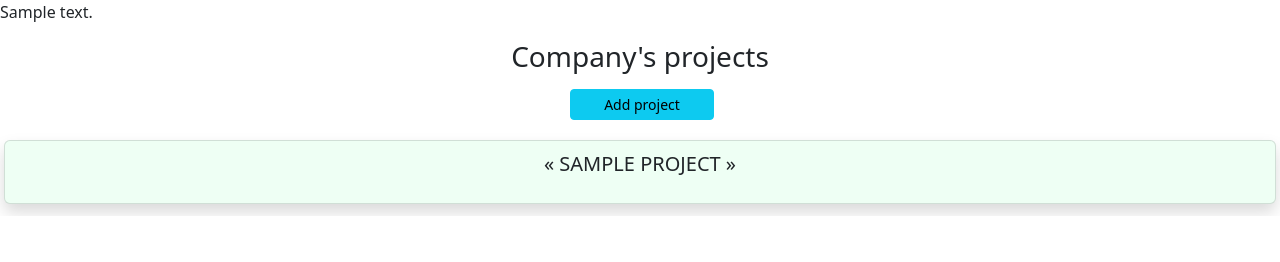
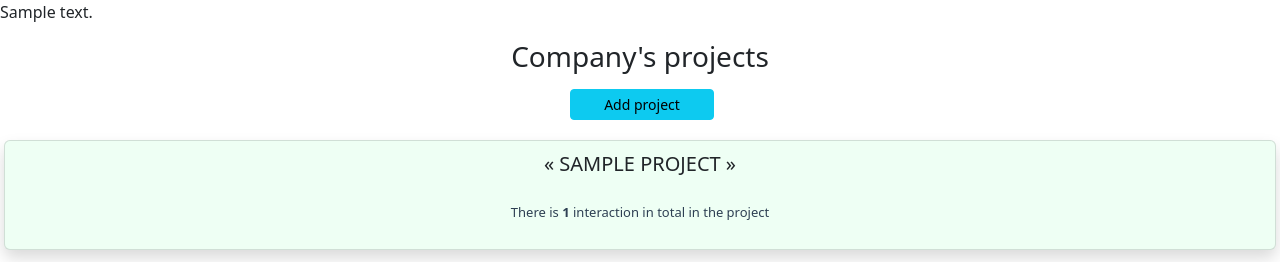
Before and after one commit to ArtMot99/MyCRMProject, a Django app: page /main/info/1/ in a window 1280 px wide; the page is wider, and only the part inside the window is pictured. Shown: the part 652-914 px from the top of that part. Before the commit the page ends 867 px from the top of that part, so only its background shows below. Run offline with Django 4.2, Linux system fonts and the light colour scheme; a user stored in the database is signed in; tables that the repository leaves empty hold one stand-in row (values such as "Sample post"); grey boxes marked "Sample" are stand-in pictures; some libraries are stand-ins or nearby versions.

Commit message:
Changed url addresses in templates, added display of counted data

```diff
--- a/crmproject/templates/crmproject/info_about_company.html
+++ b/crmproject/templates/crmproject/info_about_company.html
@@ -52,7 +52,7 @@
 
         {% for project in object_list %}
                 <div class="list-group mb-2">
-                    <a href="{% url 'about_project' pk=project.pk %}"
+                    <a href="{{ project.get_absolute_url }}"
                         {% if project.status == '1' %}
                             style="background-color: #EEFFF4; font-size: 20px;"
                         {% elif project.status == '2'%}
@@ -62,6 +62,13 @@
                         {% endif %}
                        class="list-group-item shadow m-1 text-center">
                         <p><span class="text-uppercase">&#171; {{ project.name }} &#187;</span></p>
+                        {% if project.cnt > 1 %}
+                            <p><span style="font-size: 13px; color: #2e4053;">There are <strong>{{ project.cnt }}</strong> interactions in total in the project</span></p>
+                        {% elif project.cnt == 1 %}
+                            <p><span style="font-size: 13px; color: #2e4053;">There is <strong>{{ project.cnt }}</strong> interaction in total in the project</span></p>
+                        {% else %}
+                            <p><span style="font-size: 13px; color: #2e4053;">The project has no interactions yet</span></p>
+                        {% endif %}
                     </a>
                 </div>
         {% endfor %}
--- a/crmproject/templates/crmproject/my_interaction.html
+++ b/crmproject/templates/crmproject/my_interaction.html
@@ -13,7 +13,7 @@
 
     {% for interaction in object_list %}
             <div class="list-group mb-2">
-                <a href="{% url 'about_interaction' pk=interaction.pk %}" style="background-color: #F7F9FF;"
+                <a href="{{ interaction.get_absolute_url }}" style="background-color: #F7F9FF;"
                    class="list-group-item shadow m-1 text-center">
                     <p><span>{{ interaction.project }}</span></p>
                     {% include 'includes/communication method.html' %}
--- a/crmproject/templates/crmproject/project_delete.html
+++ b/crmproject/templates/crmproject/project_delete.html
@@ -8,11 +8,11 @@
     {% include 'includes/finaly_navbar.html' %}
 
     <div class="text-center">
-        <form method="post" action="{% url 'delete_project' pk=object.pk %}?next={% url 'info' pk=object.company.pk %}">
+        <form method="post" action="{% url 'delete_project' pk=project.company.pk project_pk=project.pk %}?next={% url 'info' pk=object.company.pk %}">
             {% csrf_token %}
             <h4>Are you sure you want to delete project: "<span class="text-danger">{{ project.name }}</span>"?</h4><br>
             <input class="btn mb-3 btn-success btn-sm" role="button" style="width: 7rem" type="submit" value="Confirm"><br>
-            <a class="btn mb-3 btn-secondary btn-sm" role="button" style="width: 7rem" href="{% url 'about_project' pk=project.id %}">Back</a>
+            <a class="btn mb-3 btn-secondary btn-sm" role="button" style="width: 7rem" href="{{ project.get_absolute_url }}">Back</a>
         </form>
     </div>
 {% endblock %}
```
Also changed, not shown: crmproject/templates/crmproject/index.html (+8 -1 lines), crmproject/templates/crmproject/info_about_project.html (+5 -5 lines).
